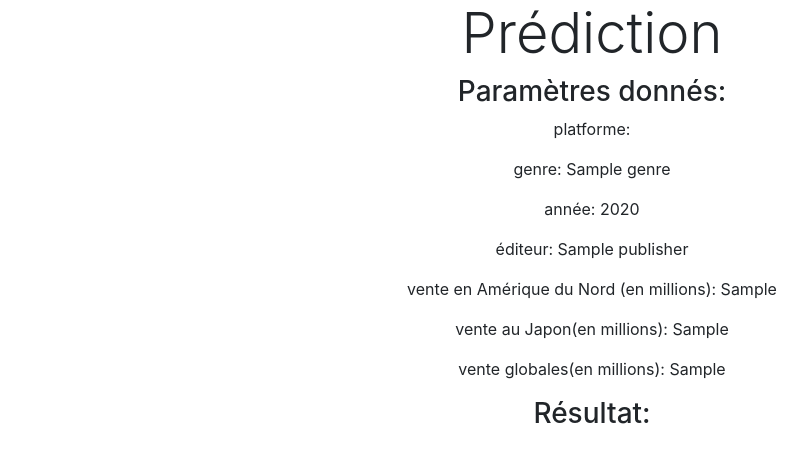
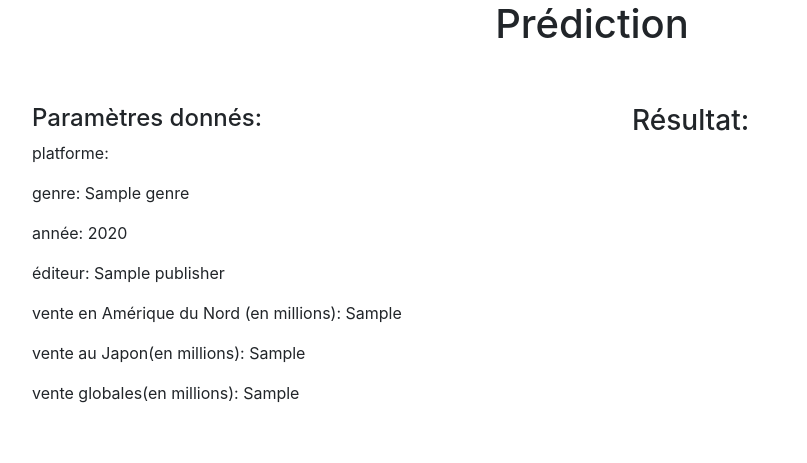
Before and after one commit to Hakitsu/pythonVideoGameSales, a Django app: template videoGamesSalesSite/templates/predict.html in a window 1280 px wide. Shown: the top 463 px of the page, without its empty margins (48-855 px from the left). Run offline with Django 4.2, Linux system fonts and the light colour scheme; the template is opened without the code that fills it: most values are stand-ins (such as "Sample title", 1, 10 or a date in 2020); some libraries are stand-ins or nearby versions.

Commit message:
add style

```diff
--- a/videoGamesSalesSite/templates/predict.html
+++ b/videoGamesSalesSite/templates/predict.html
@@ -1,3 +1,4 @@
+{% load static %}
 <!doctype html>
 <html lang="en">
 <head>
@@ -11,13 +12,16 @@
           href="https://stackpath.bootstrapcdn.com/bootstrap/4.5.0/css/bootstrap.min.css"
           integrity="sha384-9aIt2nRpC12Uk9gS9baDl411NQApFmC26EwAOH8WgZl5MYYxFfc+NcPb1dKGj7Sk"
           crossorigin="anonymous">
+          <link rel="stylesheet" href="{% static 'css/style.css' %}">
 </head>
 <body>
-<main class="container">
-    <div class="row text-center justify-content-center">
-        <div class="col">
-            <h2 class="display-4">Prédiction</h1>
-            <h3>Paramètres donnés: </h3>
+<main >
+            <div class="container">
+                <h1>Prédiction</h1>
+            </div>
+            <div class="containerPrediction">
+                <div class="ListeParams">
+                    <h4>Paramètres donnés: </h4>
                     <p>platforme: {{platform}}</p>
                     <p>genre: {{genre}}</p>
                     <p>année: {{year}}</p>
@@ -25,10 +29,9 @@
                     <p>vente en Amérique du Nord (en millions): {{na_sales}}</p>
                     <p>vente au Japon(en millions): {{jp_sales}}</p>
                     <p>vente globales(en millions):  {{global_sales}} </p>
+                </div>
+            <div>
             <h3>Résultat: </h3>
-
-        </div>
-    </div>
 </main>
 </body>
 </html>
--- /dev/null
+++ b/videoGamesSalesSite/videoGames/static/css/style.css
@@ -0,0 +1,48 @@
+.Liste {
+    display: flex;
+    flex-direction: column;
+    align-items: flex-start;
+    padding-top: 2rem;
+}
+
+h1 {
+    display: flex;
+    align-items: center;
+    text-align: center;
+}
+
+.containerPrediction{
+    display: flex;
+    flex-direction: row;
+    margin-top: 3rem;
+    margin-left: 5rem;
+}
+
+.ListeParams {
+    display: flex;
+    flex-direction: column;
+    align-items: flex-start;
+    width: 50%;
+}
+
+.container {
+    display: flex;
+    flex-direction: column;
+    align-items: center;
+}
+
+select {
+    width: 100%
+}
+
+input {
+    width: 100%
+}
+
+.submitButton{
+    margin-top: 2rem;
+    padding: 1rem;
+    background-color: black;
+    color: white;
+    border-radius: 10;
+}
--- a/videoGamesSalesSite/videoGamesSalesSite/settings.py
+++ b/videoGamesSalesSite/videoGamesSalesSite/settings.py
@@ -38,6 +38,7 @@
     'django.contrib.sessions',
     'django.contrib.messages',
     'django.contrib.staticfiles',
+    'videoGames'
 ]
 
 MIDDLEWARE = [
```
Also changed, not shown: videoGamesSalesSite/templates/index.html (+15 -14 lines). Lines whose indentation alone changed are shown as unchanged.
